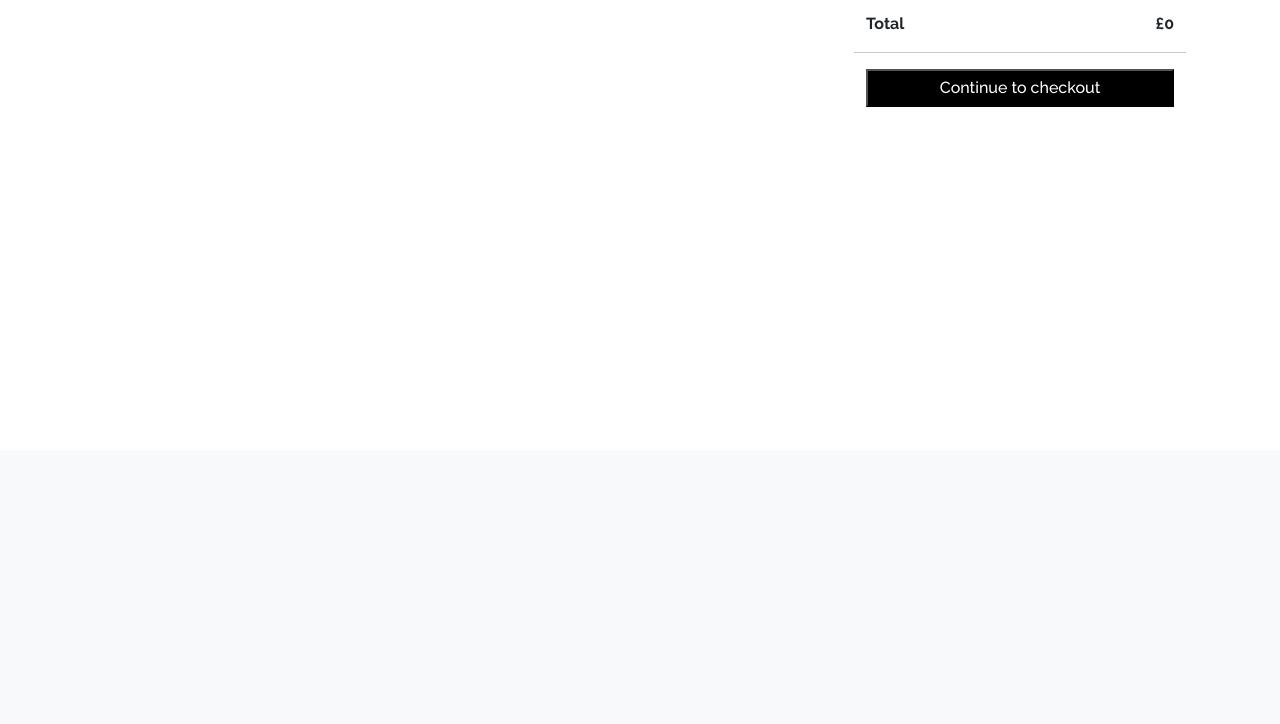
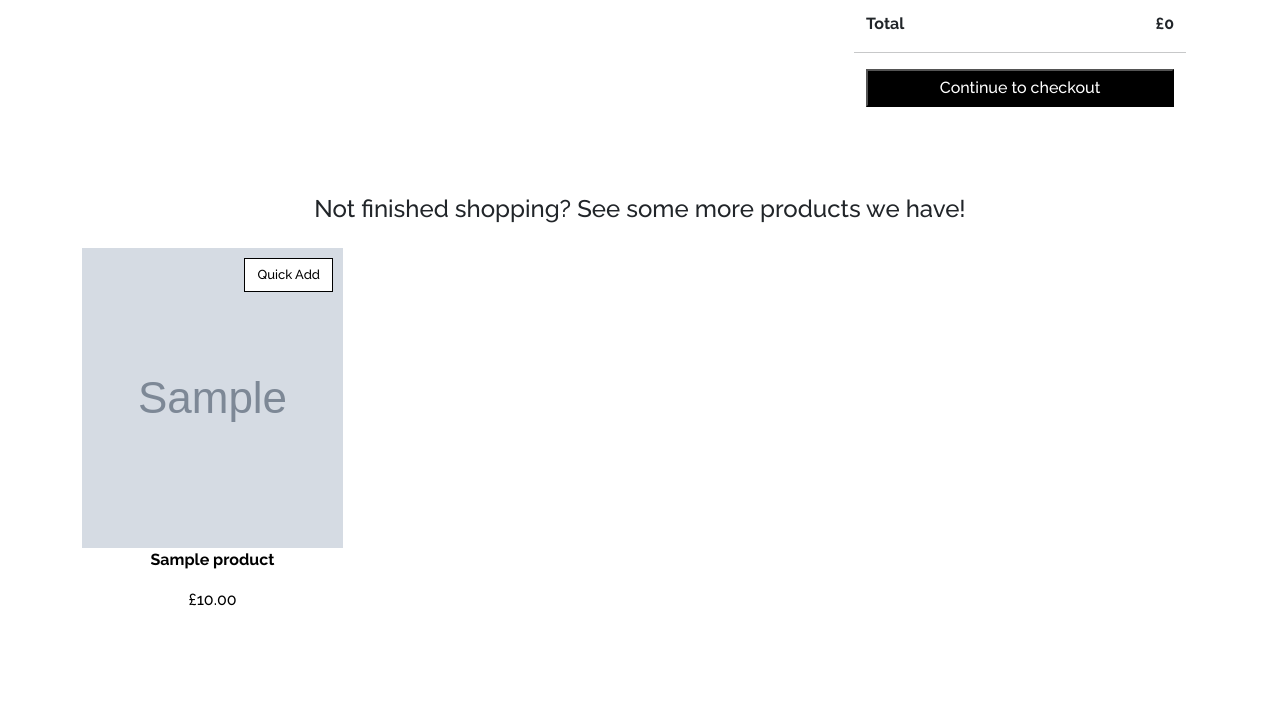
Before and after one commit to MojosBeans100/CI-MS5-loveplants, a Django app: page /bag/ in a window 1280 px wide. Shown: the part 350-1074 px from the top of the page. Before the commit the page ends 457 px from the top, so only its background shows below. Run offline with Django 3.2, Linux system fonts and the light colour scheme; a user stored in the database is signed in; tables that the repository leaves empty hold one stand-in row (values such as "Sample post"); grey boxes marked "Sample" are stand-in pictures; some libraries are stand-ins or nearby versions.

Commit message:
Show products not already in the bag to users in bag.html

```diff
--- a/bag/contexts.py
+++ b/bag/contexts.py
@@ -49,6 +49,13 @@ def bag_contents(request):
     else:
         free_delivery_products = ""
 
+    # look for products not already in the basket for recommendations
+    products_not_in_bag = Product.objects.all()
+
+    for item in bag_items:
+        print(item['item_id'])
+        products_not_in_bag.exclude(pk=item['item_id'])
+
     context = {
         'bag_items': bag_items,
         'total': total,
@@ -59,6 +66,7 @@ def bag_contents(request):
         'free_delivery_threshold': settings.FREE_DELIVERY_THRESHOLD,
         'grand_total': grand_total,
         'free_delivery_products': free_delivery_products,
+        'products_not_in_bag': products_not_in_bag[0:4]
     }
 
     return context
--- a/bag/templates/bag/bag.html
+++ b/bag/templates/bag/bag.html
@@ -163,6 +163,31 @@
         {% endfor %}
     </div>
     {% endif %}
+
+    <div class="row py-5">
+        <h4 class="py-3 text-center">Not finished shopping?  See some more products we have!</h4>
+        {% for product in products_not_in_bag %}
+        <div class="col-sm-4 col-lg-3">
+
+            <form class="form" action="{% url 'add_to_bag' product.id %}" method="POST">
+                {% csrf_token %}
+                <input type="hidden" value=1 name="quantity">
+                <input type="hidden" name="redirect_url" value="{{request.path}}">
+                <div class="free-delivery-products">
+                    <button type="submit" class="add-button btn btn-outline-secondary">Quick Add</button>
+                    <a href="{% url 'product_detail' product.id %}"><img class="free-delivery-img"
+                            src="{{product.image1_source_url}}"></a>
+                </div>
+            </form>
+            <a href="{% url 'product_detail' product.id %}">
+                <p class="text-center"><strong>{{product.friendly_name}}</strong></p>
+                <p class="text-center">£{{product.price}}</p>
+            </a>
+        </div>
+        {% endfor %}
+    </div>
+
+
 </div>
 {% endblock content %}
 
```
